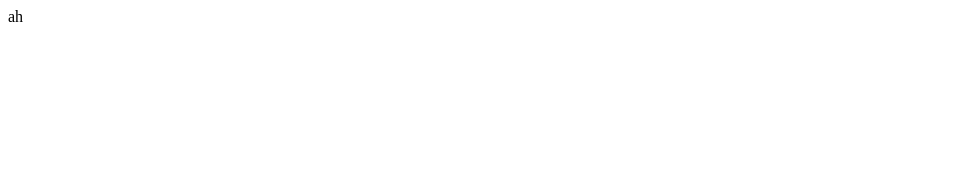
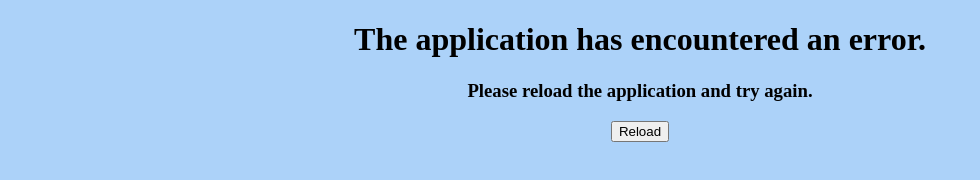
Before and after one commit to tergav17/NodePhotoGallery, a website: page html/error.html in a window 1280 px wide. Shown: the whole page, without its empty margins (0-980 px from the left). Drawn offline with Linux system fonts and the light colour scheme.

Commit message:
Added basic error page

```diff
--- a/html/error.html
+++ b/html/error.html
@@ -1 +1,25 @@
-ah
+<!DOCTYPE html>
+<html>
+    <head>
+        <style>
+            .content {
+                text-align: center;
+            }
+        </style>
+    </head>
+    <body style="background-color: rgb(172, 210, 249);">
+        <div class="content">
+            <h1 style="color:black">The application has encountered an error.</h1>
+
+            <h3>
+                Please reload the application and try again.
+            </h3>
+
+            <form action="/">
+                <button type="submit" class="reload">Reload</button>
+            </form>
+        </div>
+
+
+    </body>
+</html>
```
